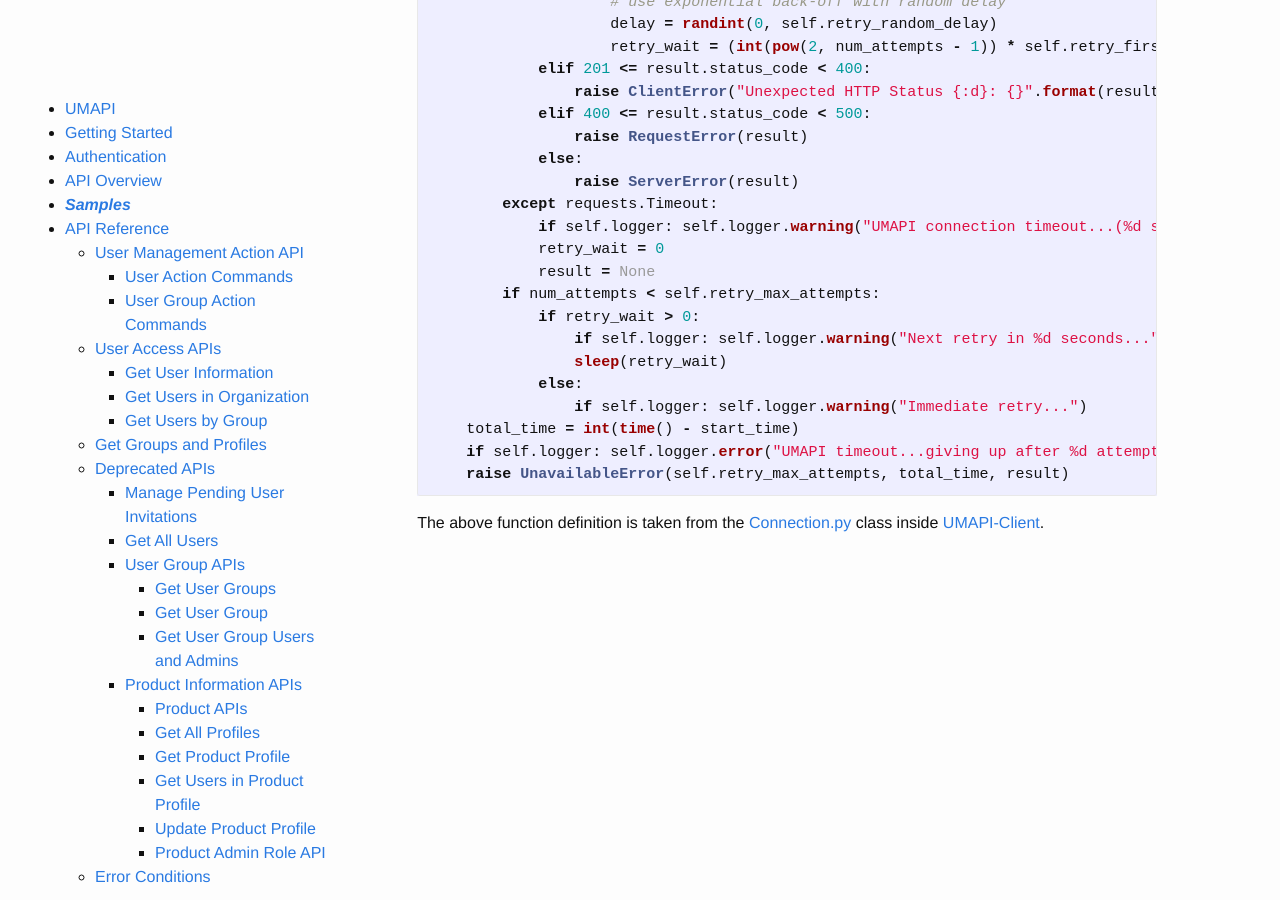
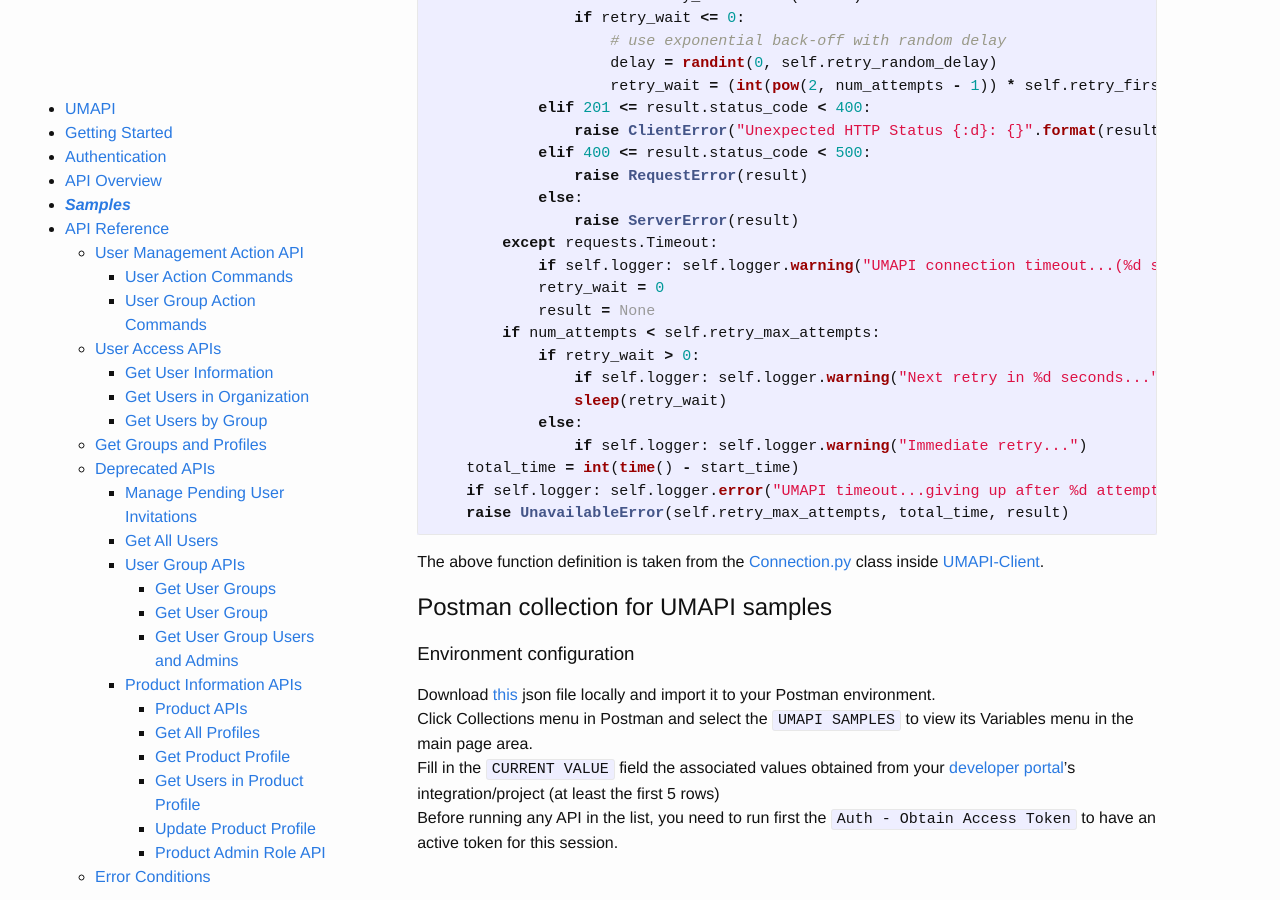
Before and after one commit to adobe-apiplatform/umapi-documentation, a Jekyll site: the page built from docs/en/samples/index.md, in a window 1280 px wide and 900 px high, scrolled down 4370 px. Built offline with Jekyll 4.4.1, drawn with Linux system fonts in a browser that asks for light colours; some of the changed text lies outside the part shown.

Commit message:
Fixes #58

````diff
--- a/docs/en/samples/index.md
+++ b/docs/en/samples/index.md
@@ -12,6 +12,8 @@
 This walkthrough shows you how to set up the environment and make calls into the User Management API, using a JSON web token (JWT) to obtain authorization for your requests. The general technique applies to any Service Integrations with an Adobe API, and can be useful to anyone using the JWT workflow.
 
 The walkthrough integrates with a set of [Python samples]({{ site.github_url }}/tree/master/samples), available in GitHub, which demonstrate using the User Management API. Note that the sample scripts are intended to illustrate technique, and are not warranted for any purpose.
+
+A Postman collection is also available at the bottom of the page.
 
 | Sample | Description |
 | :--- | :--------- |
@@ -209,3 +211,14 @@
     raise UnavailableError(self.retry_max_attempts, total_time, result)
 ```
 The above function definition is taken from the [Connection.py](https://github.com/adobe-apiplatform/umapi-client.py/blob/master/umapi_client/connection.py#L397) class inside [UMAPI-Client](https://github.com/adobe-apiplatform/umapi-client.py).
+
+
+
+## Postman collection for UMAPI samples
+
+### Environment configuration
+
+ Download [this](UMAPI_SAMPLES.postman_collection.json) json file locally and import it to your Postman environment.
+ Click Collections menu in Postman and select the `UMAPI SAMPLES` to view its Variables menu in the main page area.
+ Fill in the `CURRENT VALUE` field the associated values obtained from your [developer portal](https://developer.adobe.com)'s integration/project (at least the first 5 rows)
+ Before running any API in the list, you need to run first the `Auth - Obtain Access Token` to have an active token for this session.
````
